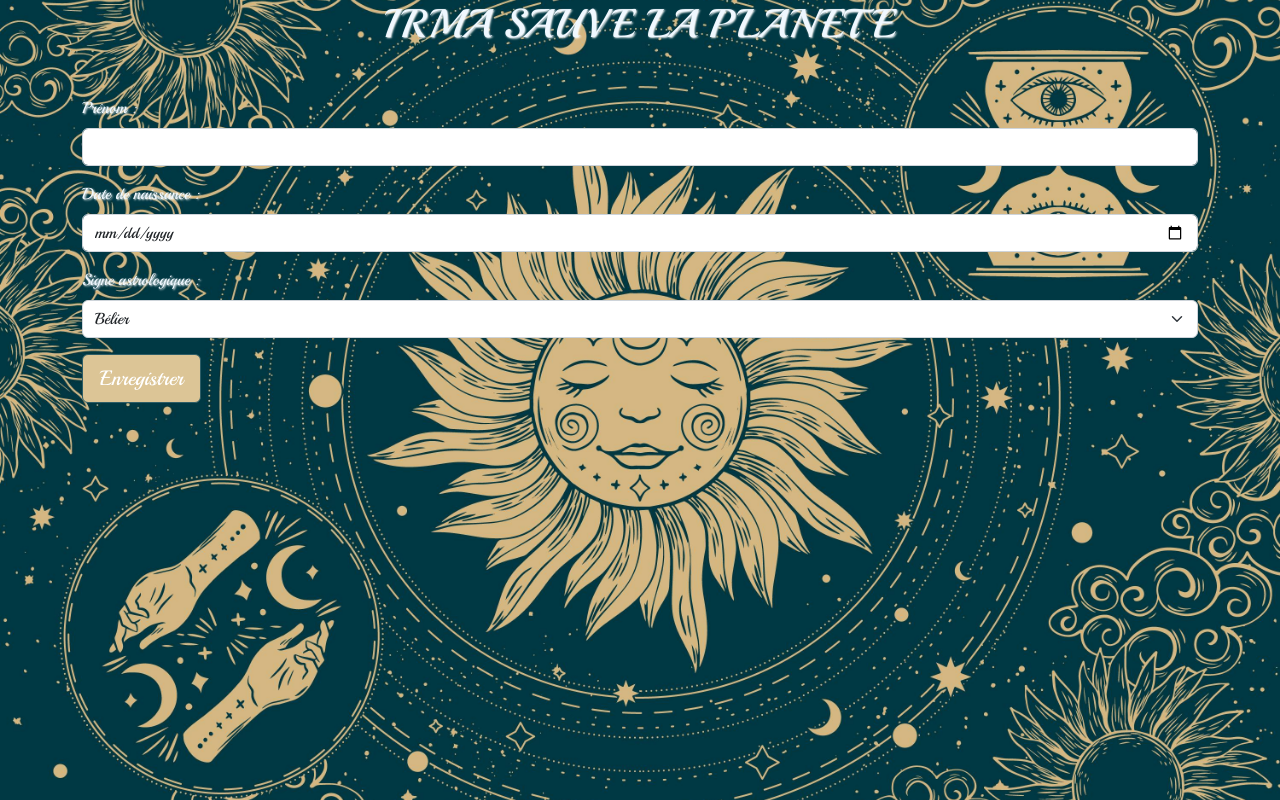
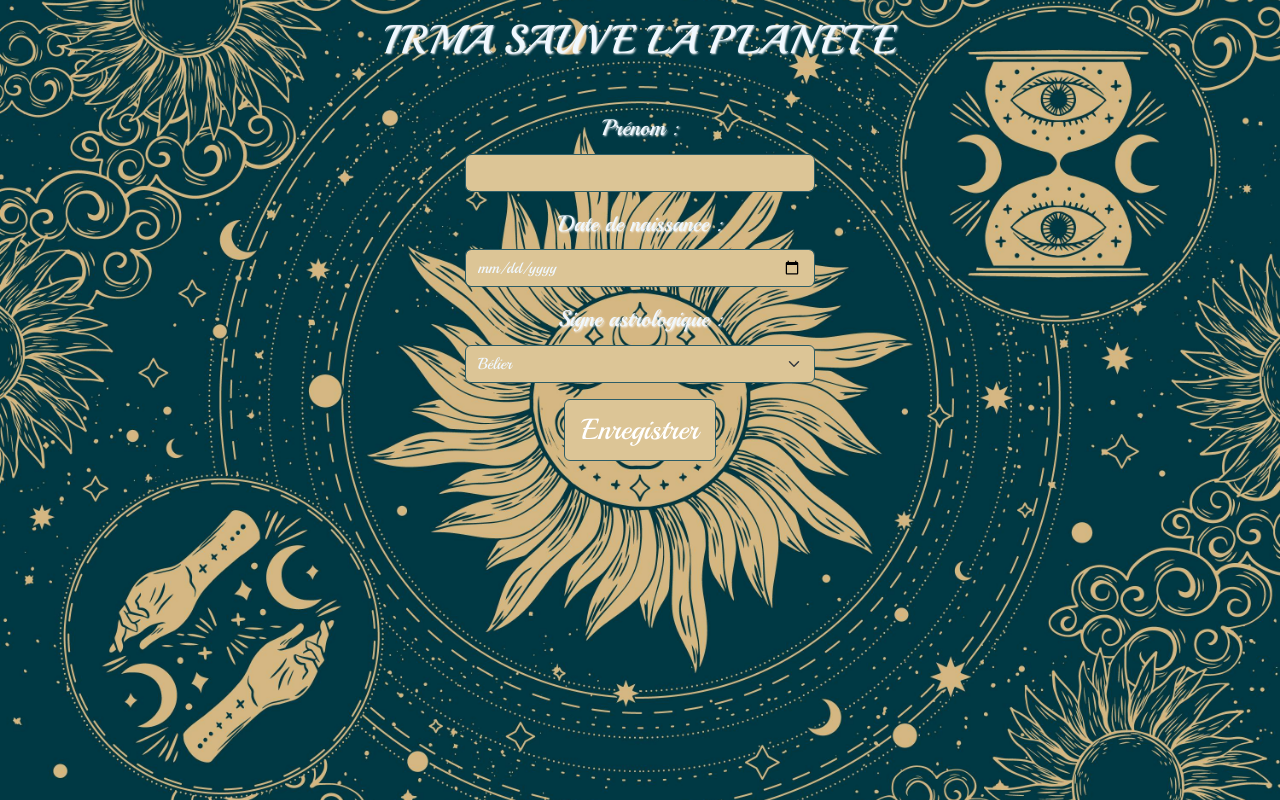
Before and after one commit to zb2oby/green-conf, a React (Create React App) app in the folder frontend/: page / in a window 1280 px wide. Built offline with nearby package versions, Linux system fonts and the light colour scheme.

Commit message:
more css

```diff
--- a/frontend/src/app/App.js
+++ b/frontend/src/app/App.js
@@ -31,7 +31,7 @@ function App() {
     return (
         <div className="container">
             <div className={"mb-5 text-center"}>
-                <h1 className={"mb-5"}>IRMA SAUVE LA PLANETE</h1>
+                <h1 className={"mb-5 mt-3"}>IRMA SAUVE LA PLANETE</h1>
                 {!iniTirage && <Button className={"irma-btn"} onClick={() => setInitTirage(true)}>Initialiser un nouveau tirage</Button>}
             </div>
             {iniTirage &&
--- a/frontend/src/component/TirageContent.js
+++ b/frontend/src/component/TirageContent.js
@@ -48,7 +48,7 @@ export const TirageContent = ({currentTirage}) => {
         <div>
             <TirageChoice nbCartes={NB_CARTES} isRevealed={revealed} onChoiceOk={setRevealable}/>
             {revealable && <div className={"m-5"}>
-                <Button className={"irma-btn mt-3"} onClick={() => tirerUnitairement(NB_CARTES)}>Révéler les cartes !</Button>
+                <Button className={"irma-btn mt-3 reveal-btn"} onClick={() => tirerUnitairement(NB_CARTES)}>Révéler les cartes !</Button>
             </div>}
             <div className="revealed-container d-flex justify-content-around flex-wrap">
                 {cartes.map(carte => {
--- a/frontend/src/component/TirageForm.js
+++ b/frontend/src/component/TirageForm.js
@@ -43,23 +43,23 @@ export const TirageForm = ({joueur, handleInitTirage, handleInitJoueur}) => {
     ]
 
     return (
-        <div>
+        <div className={"init-form"}>
                 <Form onSubmit={submitInit}>
-                    <Form.Group className="mb-3" controlId="prenom">
+                    <Form.Group className="mb-3 inp-grp" controlId="prenom">
                         <Form.Label>Prénom :</Form.Label>
                         <Form.Control defaultValue={joueurData?.prenom}
                                       onChange={v => setJoueurData({...joueurData, prenom: v.target.value})}
                                       type={"text"}/>
                     </Form.Group>
 
-                    <Form.Group className="mb-3" controlId="dateNaissance">
+                    <Form.Group className="mb-3 inp-grp" controlId="dateNaissance">
                         <Form.Label>Date de naissance :</Form.Label>
                         <Form.Control defaultValue={joueurData?.dateNaissance}
                                       onChange={v => setJoueurData({...joueurData, dateNaissance: v.target.value})}
                                       type="date"/>
                     </Form.Group>
 
-                    <Form.Group className="mb-3" controlId="signeAstro">
+                    <Form.Group className="mb-3 inp-grp" controlId="signeAstro">
                         <Form.Label>Signe astrologique :</Form.Label>
                         <Form.Select value={joueurData?.signeAstro} onChange={v => setJoueurData({...joueurData, signeAstro: v.target.value})}
                                      type="select">
--- a/frontend/src/index.css
+++ b/frontend/src/index.css
@@ -14,6 +14,23 @@ body {
   text-shadow: 1px 1px 2px rgba(255,255,255,1);
 
 }
+
+input, select {
+  background-color: #dcc596 !important;
+  border-color: #2e5d66 !important;
+  color: aliceblue !important;
+}
+
+.init-form {
+  margin: 0 auto;
+  text-align: center;
+  font-size: 1.4rem;
+  width: 350px;
+}
+/*.inp-grp {
+  width: 350px !important;
+}*/
+
 
 ul, li, ol {
   list-style: none;
@@ -55,6 +72,10 @@ img {
   left: 20px;
   text-shadow: none;
   font-size: 1.2rem;
+  box-shadow: 0px 1px 2px 0px rgba(255,255,255,1),
+  1px 2px 4px 0px rgba(255,255,255,1),
+  2px 4px 8px 0px rgba(255,255,255,1),
+  2px 4px 16px 0px rgba(255,255,255,1);
 }
 
 .card-tarot {
@@ -156,6 +177,10 @@ img {
 }
 .revealed-container {
   margin-top: 150px;
+}
+.reveal-btn {
+  position: relative;
+  top: -220px !important;
 }
 .card-revealed {
   background-color: #dcc596;
```
